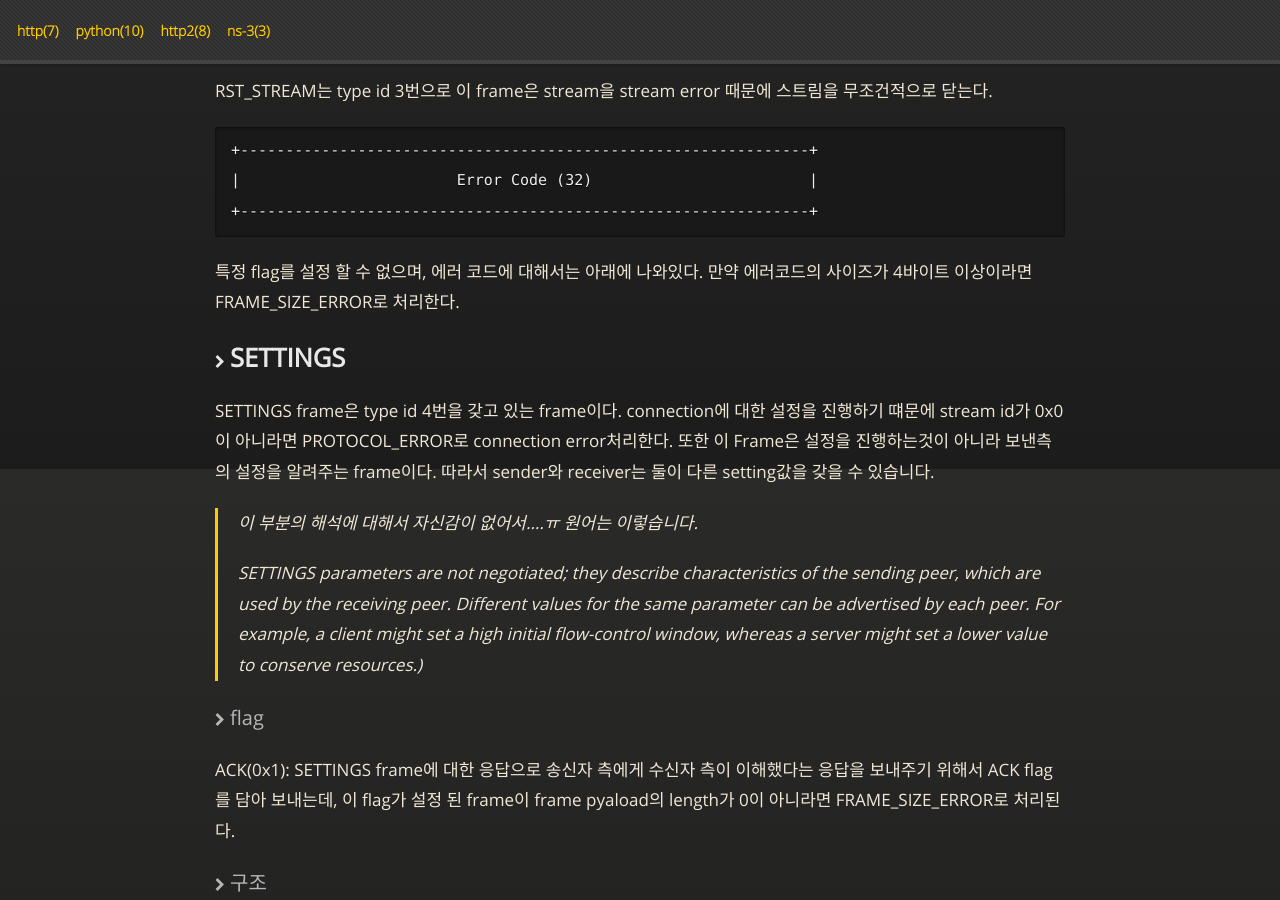
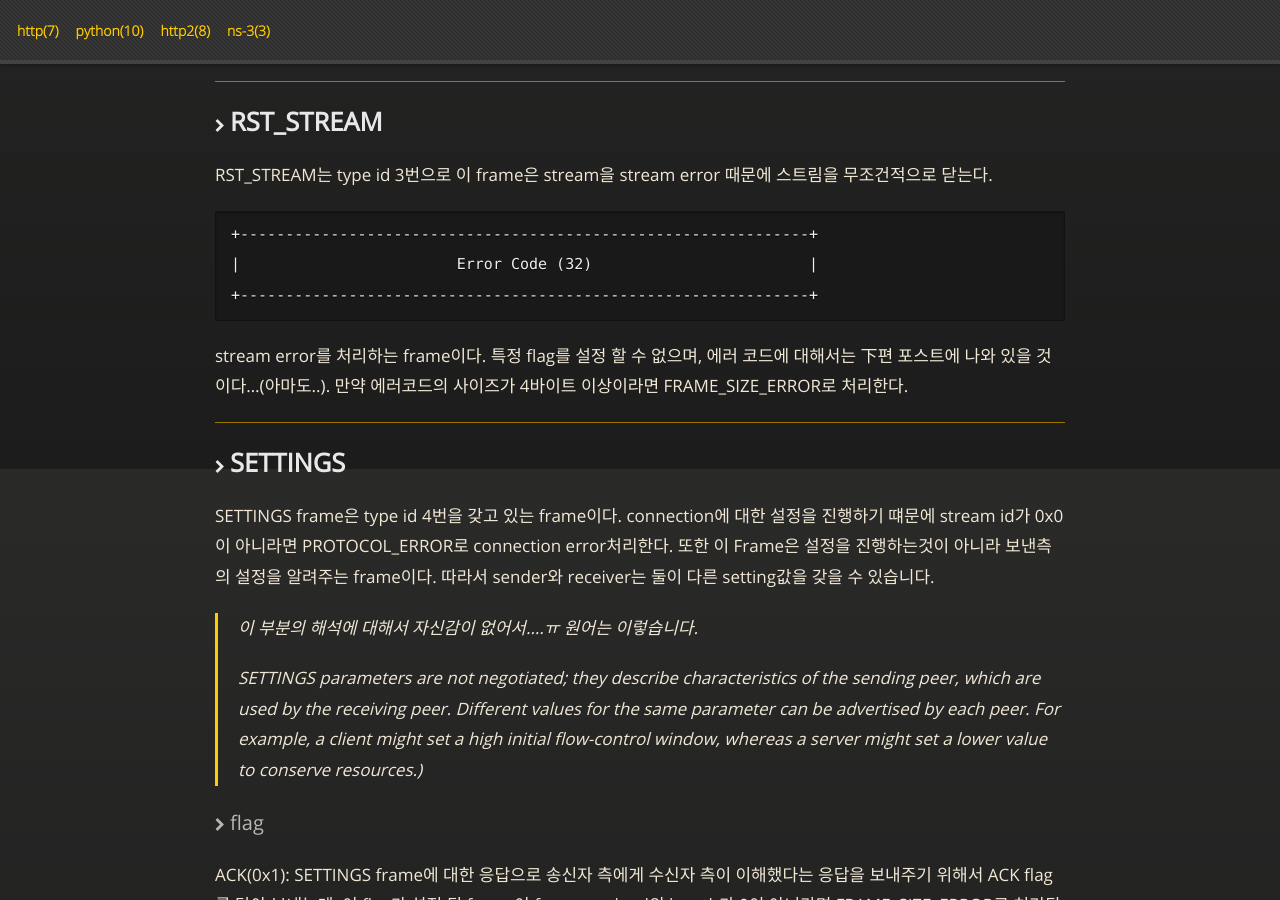
Before and after one commit to Luavis/luavis.github.io, a Jekyll site: the page built from _posts/http2/2015-08-07-http2-frame-type.markdown, in a window 1280 px wide and 900 px high, scrolled down 4031 px. Built offline with Jekyll 4.4.1, drawn with Linux system fonts in a browser that asks for light colours; comment, search, counter and statistics services are not loaded.

Commit message:
Edit some text http2 frame type

````diff
--- a/_posts/http2/2015-08-07-http2-frame-type.markdown
+++ b/_posts/http2/2015-08-07-http2-frame-type.markdown
@@ -17,6 +17,8 @@
 flag는 지정된 값을 0에서 부터 하나하나 더하여(OR연산을 구현해도 비트수가 각기 다르기 때문에 더하기와 같은 값을 얻는다.) 설정함으로 다중의 flag를 사용할 수 있다. 구조에서 이름은  ```Pad Length? (8)``` 이런 형식으로 되어 있는데, 이 때 ?가 들어가 있으면 flag 설정에 따라 없을 수 있음을 표시한 것이고 괄호 안에 있는 숫자는 비트수이다 이가 *인 경우에는 가변적임을 나타낸다.
 
 그리고 특수한 경우가 아닌 이상  stream id가 0x0이 할당되어 있으면 PROTOCOL_ERROR로 처리된다. 또한 가변적인 값이 아닌 곳에서 더 많은 바이트를 할당하게 되면 FRAME_SIZE_ERROR로 처리한다.
+
+----
 
 ## DATA
 
@@ -44,6 +46,7 @@
 
 * PADDED (0x8):  이 flag가 설정되어 있으면 DATA Frame payload에 padding이 구현되어 있음을 설정한다.
 
+----
 
 ## HEADERS
 
@@ -83,6 +86,8 @@
 
 * PRIORITY (0x20): Priority 설정이  HEADERS frame에 포함되어 있음을 나타낸다.
 
+----
+
 ## PRIORITY
 
 PRIORITY frame은 type id 2번 이다. 이 frame으로는 Stream의 우선순위를 HEADERS로 먼저 설정하지 않았을 경우에 PRIORITY frame을 이용하여 설정할 수 있다.
@@ -103,6 +108,8 @@
 
 *PRIORITY frame은 flag로 설정할 수 있는 설정이 없다.*
 
+----
+
 ## RST_STREAM
 
 RST_STREAM는 type id 3번으로 이 frame은 stream을 stream error 때문에 스트림을 무조건적으로 닫는다.
@@ -111,7 +118,9 @@
     |                        Error Code (32)                        |
     +---------------------------------------------------------------+
 
-특정 flag를 설정 할 수 없으며, 에러 코드에 대해서는 아래에 나와있다. 만약 에러코드의 사이즈가 4바이트 이상이라면 FRAME_SIZE_ERROR로 처리한다.
+stream error를 처리하는 frame이다. 특정 flag를 설정 할 수 없으며, 에러 코드에 대해서는 下편 포스트에 나와 있을 것이다...(아마도..). 만약 에러코드의 사이즈가 4바이트 이상이라면 FRAME_SIZE_ERROR로 처리한다.
+
+----
 
 ## SETTINGS
 
````
